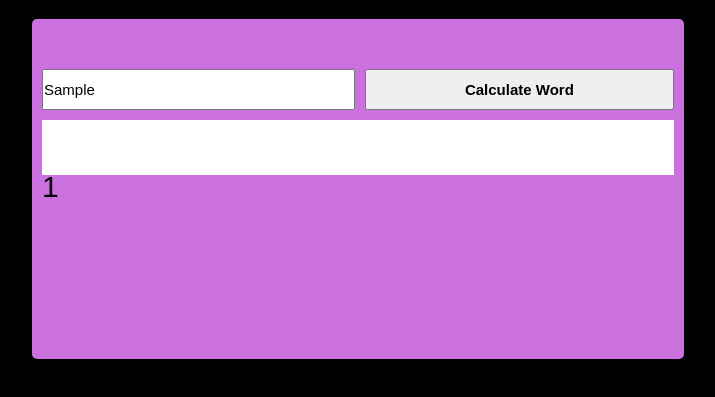
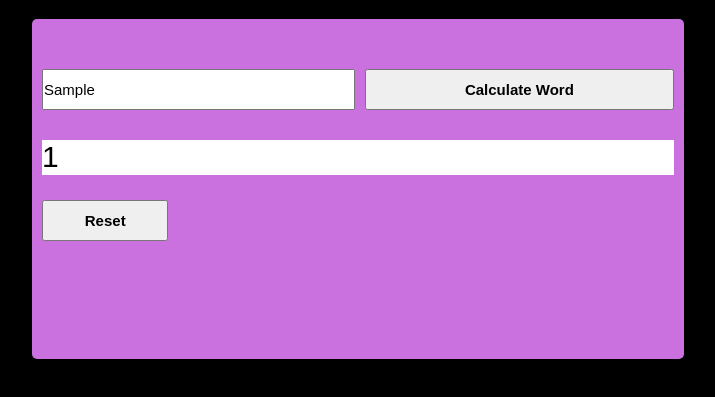
Before and after one commit to Hasibul-islam1/Fun_Project, a plain HTML site: page word langth/index.html in a window 1280 px wide. Both pictures are taken after typing "Sample" into the empty fields and a click on the button "Calculate Word". Shown: the part 61-458 px from the top of the page, without its empty margins (282-997 px from the left). Drawn offline with Linux system fonts and the light colour scheme.

Commit message:
some Changes

```diff
--- a/word langth/index.html
+++ b/word langth/index.html
@@ -13,11 +13,14 @@
     <div class="continer">
         <div class="box">
             <input type="text" id="boxValue" placeholder="Enter Your Text">
-            <button id="btn">Calculate Word</button>
+
+                <button id="btn">Calculate Word</button>
+
         </div>
         <div id="result">
             <p id="num"></p>
         </div>
+        <button id="reset">Reset</button>
     </div>
     <script src="main.js"></script>
 </body>
--- a/word langth/main.js
+++ b/word langth/main.js
@@ -1,5 +1,7 @@
+// get the calculetor button and text box value
 document.getElementById("btn").addEventListener("click",()=>{
 const line =document.getElementById("boxValue").value;
+// counter vareable diclar and condition
 let b;
 if (line=="") {
     alert("enter your text")
@@ -13,5 +15,13 @@ else{
         }
     }
 }
-document.getElementById("num").innerText=b;
+let z=b.toString();
+document.getElementById("num").innerText=z;
 });
+
+// reset
+document.getElementById("reset").addEventListener("click",()=>{
+    let box=document.getElementById("boxValue");
+    box.value="";
+    document.getElementById("num").innerText="";
+})
--- a/word langth/style.css
+++ b/word langth/style.css
@@ -19,9 +19,8 @@ h1 {
 
 #result {
     width: 100%;
-    height: 15px;
+    height: 35px;
     background-color: #FFF;
-    padding: 20px 0;
     margin: 10px 0;
 }
 
@@ -39,7 +38,7 @@ h1 {
 }
 
 #btn {
-    width: 50%;
+    width:50%;
     font-weight: bold;
     font-size: 15px;
 }
@@ -47,3 +46,10 @@ h1 {
 #num {
     font-size: 30px;
 }
+#reset{
+    margin-top:15px;
+    width:20%;
+    height: 41px;
+    font-weight: bold;
+    font-size: 15px;
+}
```
